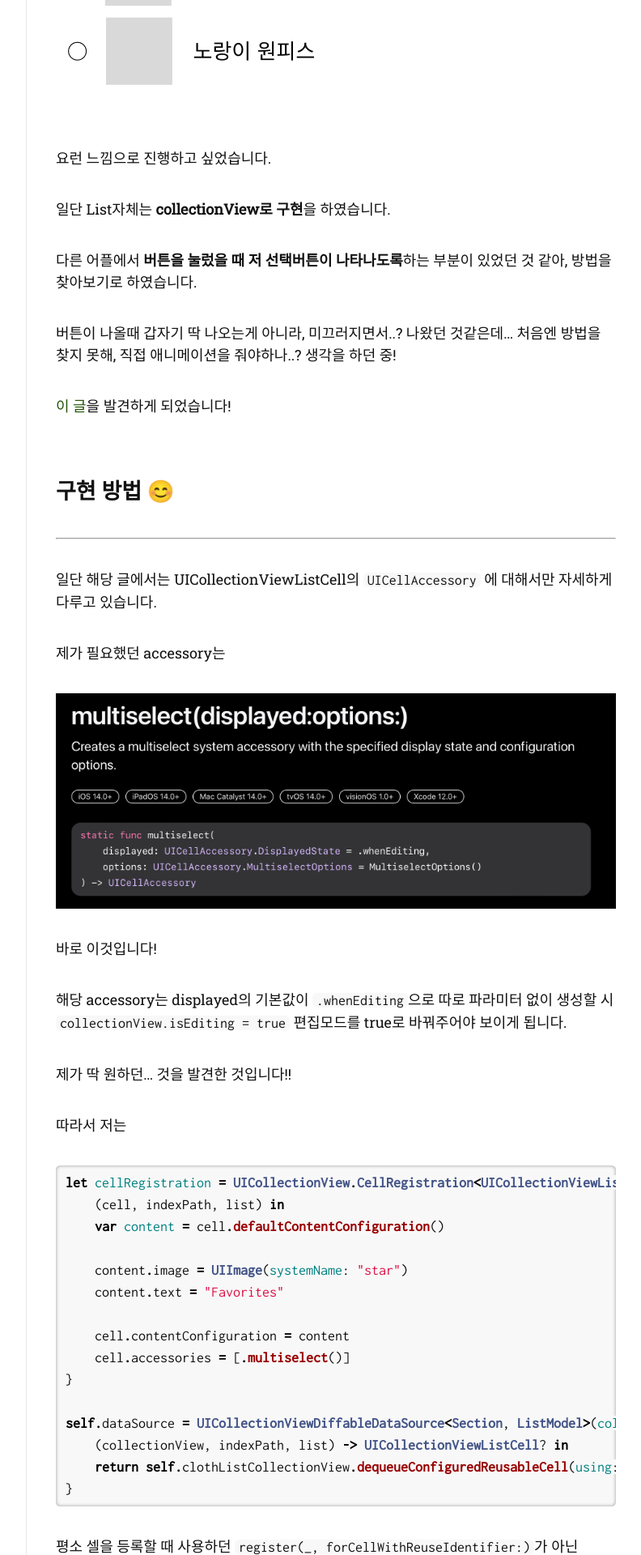
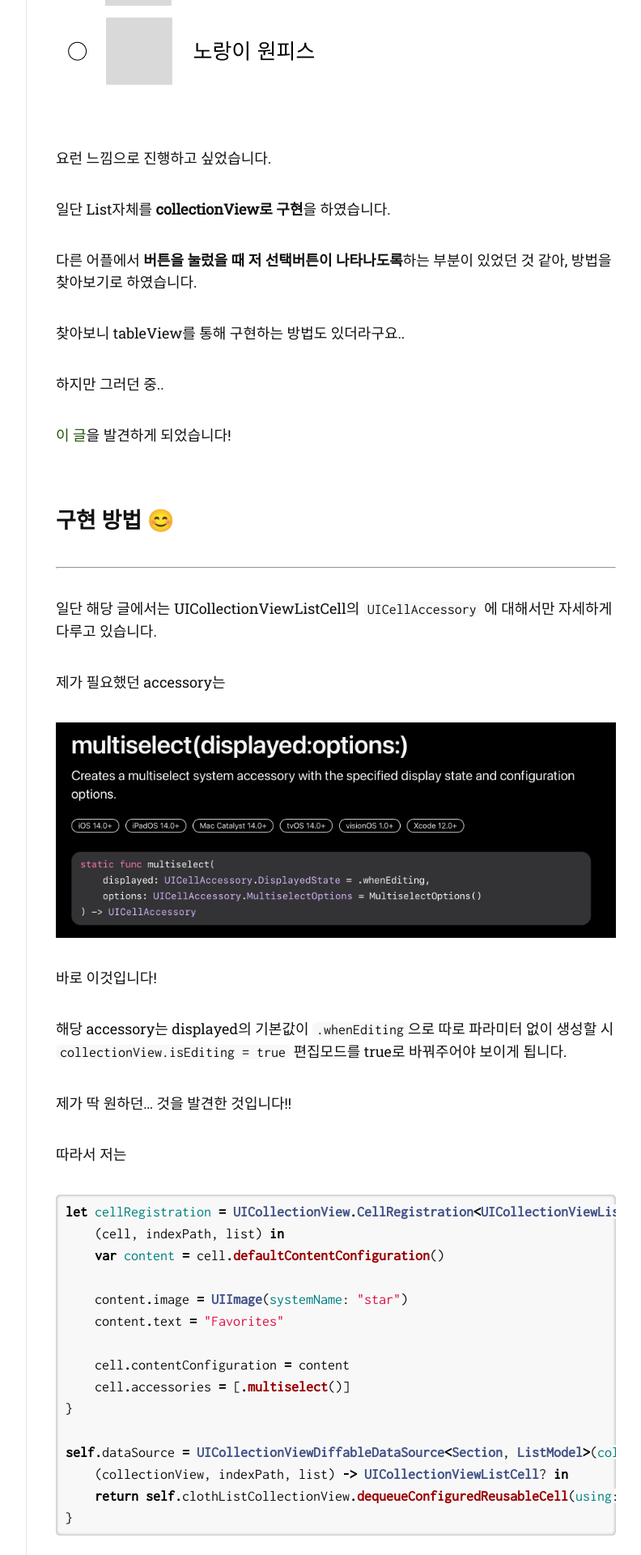
Before and after one commit to blwxnhan/blwxnhan.github.io, a Jekyll site: the page built from _posts/2024-02-28-ios-UICollectionViewListCell.md, in a window 1280 px wide. Shown: the part 1009-2929 px from the top of the page at 81% size, without its empty margins (357-1149 px from the left). Built offline with Jekyll 4.4.1, drawn with Linux system fonts in a browser that asks for light colours; nearby versions of some CDN libraries; some web fonts are replaced.

Commit message:
collectionviewlistcell

```diff
--- a/_posts/2024-02-28-ios-UICollectionViewListCell.md
+++ b/_posts/2024-02-28-ios-UICollectionViewListCell.md
@@ -18,11 +18,13 @@ author:
 
 요런 느낌으로 진행하고 싶었습니다.
 
-일단 List자체는 **collectionView로 구현**을 하였습니다.
+일단 List자체를 **collectionView로 구현**을 하였습니다.
 
 다른 어플에서 **버튼을 눌렀을 때 저 선택버튼이 나타나도록**하는 부분이 있었던 것 같아, 방법을 찾아보기로 하였습니다.
 
-버튼이 나올때 갑자기 딱 나오는게 아니라, 미끄러지면서..? 나왔던 것같은데... 처음엔 방법을 찾지 못해, 직접 애니메이션을 줘야하나..? 생각을 하던 중!
+찾아보니 tableView를 통해 구현하는 방법도 있더라구요..
+
+하지만 그러던 중..
 
 [이 글](https://sujinnaljin.medium.com/ios-uicellaccessory-종류-알아보기-335d3f4a1f3c)을 발견하게 되었습니다!
 
```
